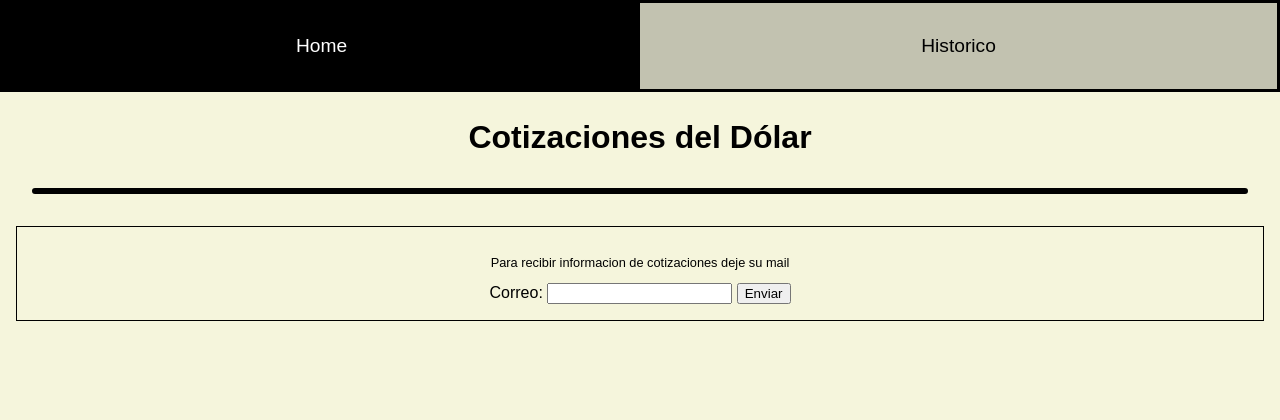
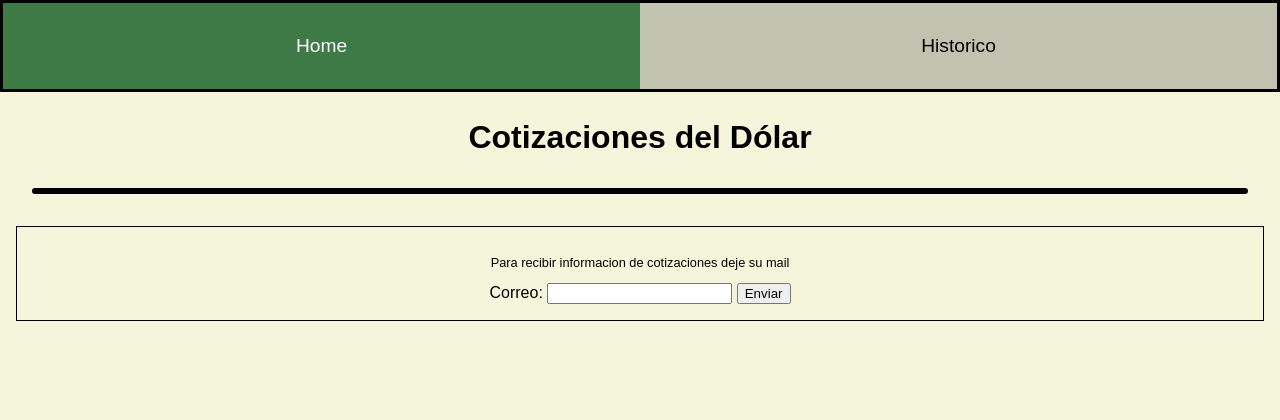
Before and after one commit to jeremiascarballo/tpIntegrado2C, a Flask app: page / in a window 1280 px wide. Shown: the top 420 px of the page. Run offline with Flask 3, Linux system fonts and the light colour scheme; data that the repository does not hold is empty.

Commit message:
estilo nav

```diff
--- a/pruebaApp/static/styles.css
+++ b/pruebaApp/static/styles.css
@@ -34,7 +34,7 @@ nav a{
     display: block;
 }
 a.active {
-    background-color: rgb(0, 0, 0);
+    background-color: rgb(61, 122, 69);
     color: white;
 }
 
```
